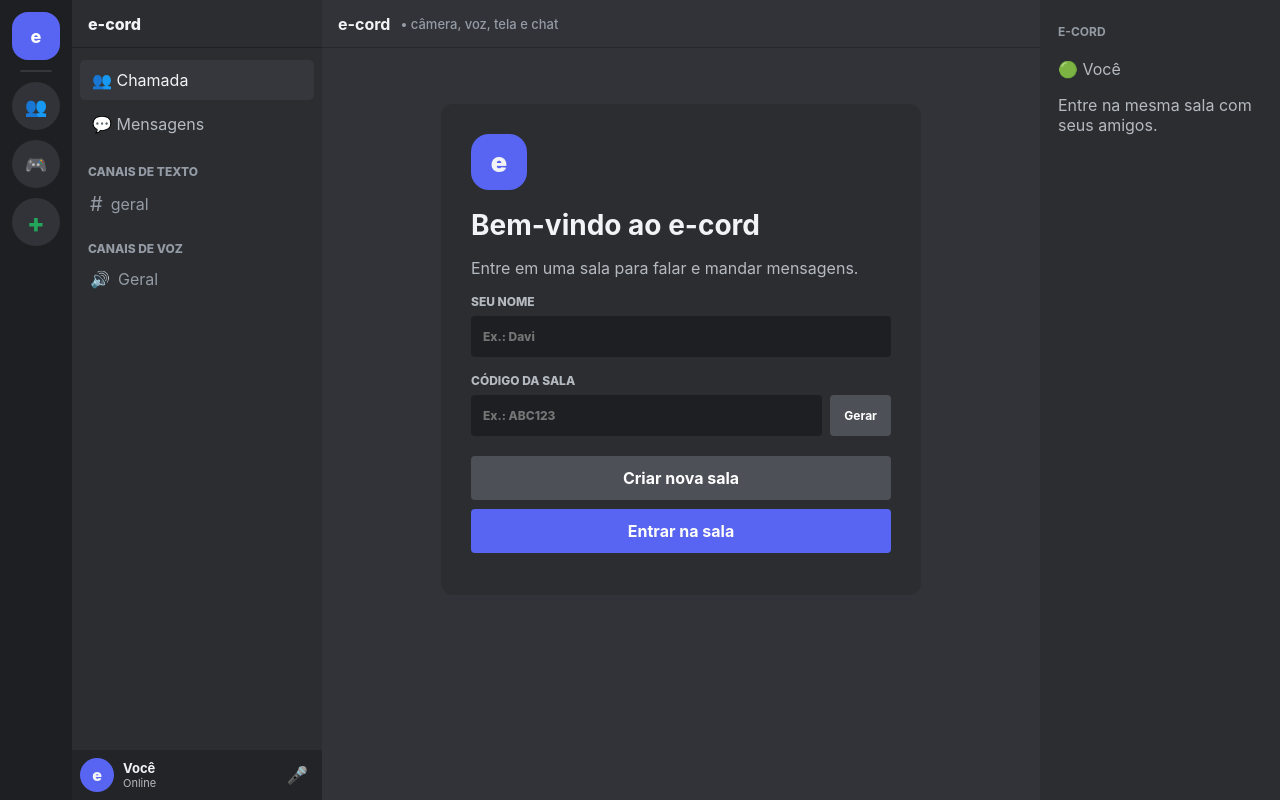
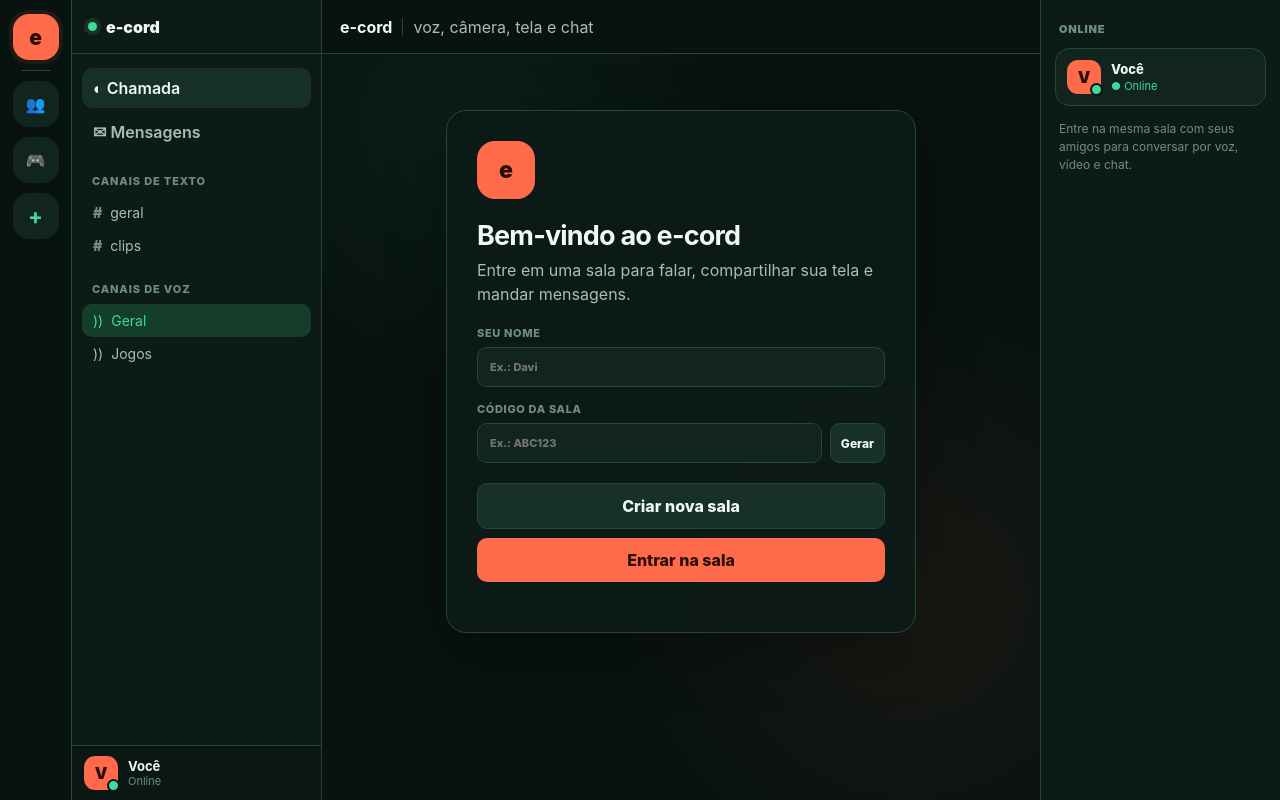
Before and after one commit to freitadas/d2-camera, a website: page index.html in a window 1280 px wide. Drawn offline with nearby package versions, Linux system fonts and the light colour scheme; no server answers.

Commit message:
Add files via upload

```diff
--- a/index.html
+++ b/index.html
@@ -1,121 +1,168 @@
 <!doctype html>
 <html lang="pt-BR">
 <head>
-  <meta charset="UTF-8" />
-  <meta name="viewport" content="width=device-width, initial-scale=1.0" />
-  <meta name="theme-color" content="#1e1f22" />
+<meta charset="UTF-8">
+<meta name="viewport" content="width=device-width, initial-scale=1.0">
+<meta name="theme-color" content="#08120f">
 <title>e-cord</title>
 <style>
-    :root{font-family:Inter,ui-sans-serif,system-ui,-apple-system,BlinkMacSystemFont,"Segoe UI",sans-serif;color:#f2f3f5;background:#313338}
-    *{box-sizing:border-box}html,body{margin:0;min-height:100%;background:#313338}body{min-height:100vh}
-    button,input{font:inherit}.hidden{display:none!important}button{cursor:pointer}
-    .desktop{display:grid;grid-template-columns:72px 250px minmax(0,1fr) 240px;min-height:100vh}
-    .servers{background:#1e1f22;padding:12px 0;display:flex;flex-direction:column;align-items:center;gap:10px}
-    .server-btn{width:48px;height:48px;border:0;border-radius:50%;background:#313338;color:#dbdee1;font-weight:800;font-size:18px}.server-btn:hover,.server-btn.active{border-radius:16px;background:#5865f2;color:white}.server-btn.add{color:#23a55a;font-size:26px}
-    .separator{width:32px;height:2px;background:#35363c;border-radius:4px}
-    .sidebar{background:#2b2d31;display:flex;flex-direction:column;min-width:0}
-    .sidebar-title{height:48px;padding:0 16px;display:flex;align-items:center;font-weight:800;border-bottom:1px solid #1f2023}
-    .sidebar-content{padding:10px 8px;flex:1}.side-item{width:100%;border:0;background:transparent;color:#b5bac1;padding:10px 12px;text-align:left;border-radius:5px;margin:2px 0}.side-item:hover,.side-item.active{background:#35373c;color:#f2f3f5}
-    .channel-title{font-size:12px;text-transform:uppercase;color:#949ba4;font-weight:800;margin:18px 8px 6px}.channel{display:flex;align-items:center;gap:8px;padding:7px 10px;color:#949ba4;border-radius:5px}
-    .hash{font-size:20px}.userbar{background:#232428;padding:8px;display:flex;align-items:center;gap:9px}.avatar{width:34px;height:34px;border-radius:50%;background:#5865f2;display:grid;place-items:center;font-weight:900}.user-meta{min-width:0;flex:1}.user-meta strong{display:block;font-size:13px}.user-meta span{display:block;font-size:11px;color:#b5bac1}.mini{border:0;background:transparent;color:#b5bac1;font-size:17px;padding:6px}
-    .main{min-width:0;background:#313338;position:relative;display:flex;flex-direction:column;min-height:100vh}.main-header{height:48px;border-bottom:1px solid #26272b;display:flex;align-items:center;padding:0 16px;gap:10px;font-weight:700}.main-header .muted{font-weight:500;color:#949ba4;font-size:13px}.content{flex:1;min-height:0;position:relative}
-    .members{background:#2b2d31;padding:20px 10px}.members h3{margin:4px 8px 12px;color:#949ba4;text-transform:uppercase;font-size:12px}.member{display:flex;align-items:center;gap:10px;padding:8px;color:#b5bac1}
-    .panel{width:min(480px,calc(100% - 32px));margin:0 auto;position:relative;top:7vh;padding:30px;border-radius:12px;background:#2b2d31}.brand{width:56px;height:56px;border-radius:18px;background:#5865f2;display:grid;place-items:center;font-size:27px;font-weight:900}.panel h1{margin:18px 0 6px;font-size:28px}.panel p{color:#b5bac1}
-    label{display:grid;gap:7px;margin-top:16px;color:#b5bac1;text-transform:uppercase;font-weight:800;font-size:12px}input{width:100%;border:0;background:#1e1f22;color:#f2f3f5;border-radius:4px;padding:13px 12px;outline:none}.room-row{display:grid;grid-template-columns:1fr auto;gap:8px}.entry-actions{display:grid;gap:9px;margin-top:20px}
-    .primary,.secondary,.control{border:0;border-radius:4px;padding:12px 14px;color:white;font-weight:700}.primary{background:#5865f2}.secondary{background:#4e5058}.full{width:100%}.error{color:#fa777c!important;font-size:12px}.hint{color:#c9cdfb!important;font-size:12px}
-    .call-view{height:calc(100vh - 48px);display:grid;grid-template-rows:auto 1fr auto;min-height:0}.topbar{display:flex;align-items:center;justify-content:space-between;gap:12px;padding:10px 14px;border-bottom:1px solid #26272b}.topbar span{color:#b5bac1;font-size:12px}.small{padding:8px 10px;font-size:12px}
-    .video-grid{overflow:auto;display:grid;grid-template-columns:repeat(auto-fit,minmax(280px,1fr));gap:12px;padding:14px;align-content:center}.video-card{position:relative;overflow:hidden;aspect-ratio:16/10;min-height:220px;background:#1e1f22;border-radius:8px}.video-card video{width:100%;height:100%;object-fit:cover;background:#111214}.video-card .name{position:absolute;left:10px;bottom:10px;background:rgba(0,0,0,.62);padding:5px 8px;border-radius:4px;font-size:12px;font-weight:700}
-    .controls{display:flex;justify-content:center;gap:10px;padding:12px;background:#2b2d31;border-top:1px solid #26272b;flex-wrap:wrap}.control{background:#4e5058;border-radius:50px;min-width:120px}.control.danger{background:#da373c}.control.sharing{background:#5865f2}
-    .chat-view{height:calc(100vh - 48px);display:grid;grid-template-rows:auto 1fr auto;min-height:0}.chat-header{padding:14px 18px;border-bottom:1px solid #26272b;font-weight:800}.chat-messages{overflow:auto;padding:18px;display:flex;flex-direction:column;gap:12px}.chat-message{display:flex;flex-direction:column;gap:4px;background:#2b2d31;padding:10px 12px;border-radius:8px;max-width:75%;align-self:flex-start}.chat-message.mine{align-self:flex-end;background:#404675}.chat-message strong{font-size:12px;color:#c9cdfb}.chat-message span{white-space:pre-wrap;overflow-wrap:anywhere}.chat-compose{display:grid;grid-template-columns:1fr auto;gap:8px;padding:12px 14px;background:#2b2d31;border-top:1px solid #26272b}.chat-compose input{background:#383a40}.chat-compose button{min-width:90px}
-    @media(max-width:1050px){.desktop{grid-template-columns:72px 220px minmax(0,1fr)}.members{display:none}}
-    @media(max-width:760px){.desktop{grid-template-columns:64px minmax(0,1fr)}.sidebar{display:none}.video-grid{grid-template-columns:1fr}.control{min-width:auto;flex:1 1 42%}}
+:root{
+  --bg0:#08120f;--bg1:#0d1b17;--bg2:#12241e;--bg3:#183128;--line:#24473b;
+  --text:#eff8f3;--muted:#a8beb4;--low:#6f8e81;--coral:#ff6b4a;--coral2:#ff7c5f;
+  --mint:#41d99a;--mintbg:#153d2c;--danger:#df4c4c;
+  font-family:Inter,ui-sans-serif,system-ui,-apple-system,BlinkMacSystemFont,"Segoe UI",sans-serif;
+}
+*{box-sizing:border-box}html,body{margin:0;min-height:100%;background:var(--bg0);color:var(--text)}
+body{min-height:100vh;overflow:hidden}button,input{font:inherit}button{cursor:pointer}.hidden{display:none!important}
+.app{display:grid;grid-template-columns:72px 250px minmax(0,1fr) 240px;min-height:100vh}
+.rail{background:var(--bg0);border-right:1px solid var(--line);padding:14px 0;display:flex;flex-direction:column;align-items:center;gap:10px}
+.logo,.railbtn{width:46px;height:46px;border:0;border-radius:16px;display:grid;place-items:center}
+.logo{background:var(--coral);color:#281009;font-weight:900;font-size:21px;box-shadow:0 0 0 4px rgba(255,107,74,.09)}
+.railbtn{background:var(--bg2);color:var(--muted);font-weight:700}.railbtn:hover{background:var(--bg3);color:var(--text)}.railbtn.add{color:var(--mint);font-size:22px}
+.sep{width:30px;height:1px;background:var(--line)}
+.sidebar{background:var(--bg1);border-right:1px solid var(--line);display:flex;flex-direction:column}
+.sidehead{height:54px;padding:0 16px;border-bottom:1px solid var(--line);display:flex;align-items:center;gap:9px;font-weight:900}
+.dot{width:9px;height:9px;border-radius:50%;background:var(--mint);box-shadow:0 0 0 4px rgba(65,217,154,.12)}
+.sidecontent{padding:12px 10px;flex:1}.sideitem{width:100%;border:0;background:transparent;color:var(--muted);padding:10px 11px;border-radius:10px;text-align:left;margin:2px 0;font-weight:600}
+.sideitem:hover,.sideitem.active{background:var(--bg3);color:var(--text)}
+.label{margin:20px 10px 8px;color:var(--low);font-size:11px;font-weight:800;letter-spacing:.08em;text-transform:uppercase}
+.channel{padding:8px 11px;border-radius:10px;color:var(--muted);display:flex;align-items:center;gap:8px;font-size:14px}.channel:hover{background:var(--bg2);color:var(--text)}
+.channel.live{background:var(--mintbg);color:var(--mint)}.hash{color:var(--low);font-weight:900}
+.userbar{border-top:1px solid var(--line);background:#0b1714;padding:10px 12px;display:flex;align-items:center;gap:10px}
+.avatar{width:34px;height:34px;border-radius:11px;background:var(--coral);color:#2a1009;display:grid;place-items:center;font-weight:900;position:relative}
+.avatar:after{content:"";position:absolute;right:-2px;bottom:-2px;width:9px;height:9px;border-radius:50%;background:var(--mint);border:2px solid #0b1714}
+.user strong,.user span{display:block}.user strong{font-size:13px}.user span{font-size:11px;color:var(--low)}
+.main{min-width:0;min-height:100vh;display:flex;flex-direction:column;background:radial-gradient(circle at 20% 15%,rgba(65,217,154,.06),transparent 30%),radial-gradient(circle at 82% 75%,rgba(255,107,74,.07),transparent 35%),var(--bg0)}
+.mainhead{height:54px;padding:0 18px;border-bottom:1px solid var(--line);display:flex;align-items:center;gap:10px;color:var(--muted);background:rgba(8,18,15,.9)}
+.mainhead strong{color:var(--text)}.vsep{width:1px;height:18px;background:var(--line)}.content{flex:1;min-height:0;position:relative}
+.panel{width:min(470px,calc(100% - 34px));position:relative;top:7vh;margin:0 auto;background:rgba(13,27,23,.96);border:1px solid var(--line);box-shadow:0 18px 60px rgba(0,0,0,.28);border-radius:20px;padding:30px}
+.mark{width:58px;height:58px;border-radius:18px;background:var(--coral);color:#281009;display:grid;place-items:center;font-weight:900;font-size:23px}
+.panel h1{margin:20px 0 6px;font-size:27px;letter-spacing:-.03em}.panel>p{color:var(--muted);margin:0 0 20px;line-height:1.5}
+label{display:grid;gap:7px;margin-top:15px;color:var(--low);text-transform:uppercase;letter-spacing:.06em;font-size:11px;font-weight:800}
+input{width:100%;border:1px solid var(--line);background:var(--bg2);color:var(--text);border-radius:10px;padding:12px;outline:none}input:focus{border-color:var(--coral);box-shadow:0 0 0 3px rgba(255,107,74,.08)}
+.roomrow{display:grid;grid-template-columns:1fr auto;gap:8px}.actions{display:grid;gap:9px;margin-top:20px}
+.btn,.control{border:0;color:white;font-weight:800}.btn{border-radius:10px;padding:12px 14px}.primary{background:var(--coral);color:#291109}.primary:hover{background:var(--coral2)}
+.secondary{background:var(--bg3);border:1px solid var(--line);color:var(--text)}.small{padding:8px 10px;font-size:12px}.error{color:#ff8d8d!important;font-size:12px}.hint{color:var(--mint)!important;font-size:12px}
+.call{height:calc(100vh - 54px);display:grid;grid-template-rows:auto 1fr auto;min-height:0}
+.callbar{padding:11px 14px;border-bottom:1px solid var(--line);display:flex;align-items:center;justify-content:space-between;gap:12px;background:rgba(13,27,23,.9)}
+.calltitle{display:grid;gap:2px}.calltitle strong{color:var(--mint)}.calltitle span{color:var(--muted);font-size:12px}#callStatus{color:var(--coral);font-weight:800}
+.video-grid{overflow:auto;display:grid;grid-template-columns:repeat(auto-fit,minmax(290px,1fr));gap:12px;padding:14px;align-content:center}
+.video-card{position:relative;overflow:hidden;aspect-ratio:16/10;min-height:220px;border-radius:14px;background:var(--bg1);border:1px solid var(--line)}
+.video-card video{width:100%;height:100%;object-fit:cover;background:#050807;display:block}.video-card .name{position:absolute;left:10px;bottom:10px;background:rgba(5,8,7,.74);padding:6px 9px;border-radius:8px;font-size:12px;font-weight:800}
+.controls{display:flex;justify-content:center;gap:9px;flex-wrap:wrap;padding:12px;border-top:1px solid var(--line);background:rgba(13,27,23,.95)}
+.control{min-width:125px;border-radius:999px;padding:11px 15px;background:var(--bg3);border:1px solid var(--line)}.control.off{color:var(--muted);background:#1a2421}.control.sharing{background:var(--mintbg);color:var(--mint)}.control.danger{background:var(--danger);border-color:transparent}
+.chat{height:calc(100vh - 54px);display:grid;grid-template-rows:auto 1fr auto;min-height:0}.chathead{padding:14px 18px;border-bottom:1px solid var(--line);font-weight:900}.chathead span{color:var(--low);font-weight:600;font-size:12px;margin-left:8px}
+.chatmsgs{overflow:auto;padding:20px;display:flex;flex-direction:column;gap:12px}.chat-message{display:flex;flex-direction:column;gap:4px;max-width:min(72%,680px);align-self:flex-start;background:var(--bg2);border:1px solid var(--line);border-radius:14px;padding:10px 12px}
+.chat-message.mine{align-self:flex-end;background:#4b261d;border-color:rgba(255,107,74,.28)}.chat-message strong{color:var(--mint);font-size:12px}.chat-message span{overflow-wrap:anywhere;white-space:pre-wrap;line-height:1.45}
+.compose{display:grid;grid-template-columns:1fr auto;gap:8px;padding:12px 14px;border-top:1px solid var(--line);background:var(--bg1)}
+.right{background:var(--bg1);border-left:1px solid var(--line);padding:18px 14px}.righttitle{color:var(--low);text-transform:uppercase;letter-spacing:.07em;font-size:11px;font-weight:900;margin:4px 4px 12px}
+.presence{padding:11px;border-radius:14px;background:var(--bg2);border:1px solid var(--line);display:flex;align-items:center;gap:10px}.presence .name{font-size:13px;font-weight:800}.presence .status{color:var(--mint);font-size:11px;margin-top:2px}
+.righthint{color:var(--low);font-size:12px;line-height:1.5;margin:14px 4px 0}
+@media(max-width:1080px){.app{grid-template-columns:72px 230px minmax(0,1fr)}.right{display:none}}
+@media(max-width:760px){body{overflow:auto}.app{grid-template-columns:62px minmax(0,1fr)}.sidebar{display:none}.panel{top:3vh;padding:22px}.video-grid{grid-template-columns:1fr;padding:8px}.video-card{min-height:180px}.control{min-width:auto;flex:1 1 42%;font-size:12px}.chat-message{max-width:88%}}
 </style>
 </head>
 <body>
-  <div class="desktop">
-    <aside class="servers">
-      <button class="server-btn active" title="e-cord">e</button>
-      <div class="separator"></div>
-      <button class="server-btn" title="Amigos">👥</button>
-      <button class="server-btn" title="Sala">🎮</button>
-      <button class="server-btn add" title="Adicionar">+</button>
+<div class="app">
+  <aside class="rail">
+    <div class="logo">e</div>
+    <div class="sep"></div>
+    <button class="railbtn" type="button">👥</button>
+    <button class="railbtn" type="button">🎮</button>
+    <button class="railbtn add" type="button">+</button>
   </aside>
 
   <aside class="sidebar">
-      <div class="sidebar-title">e-cord</div>
-      <div class="sidebar-content">
-        <button id="friendsBtn" class="side-item active">👥 Chamada</button>
-        <button id="messagesBtn" class="side-item">💬 Mensagens</button>
-        <div class="channel-title">Canais de texto</div>
+    <div class="sidehead"><span class="dot"></span><span>e-cord</span></div>
+    <div class="sidecontent">
+      <button id="friendsBtn" class="sideitem active" type="button">◐ Chamada</button>
+      <button id="messagesBtn" class="sideitem" type="button">✉ Mensagens</button>
+
+      <div class="label">Canais de texto</div>
       <div class="channel"><span class="hash">#</span> geral</div>
-        <div class="channel-title">Canais de voz</div>
-        <div class="channel"><span>🔊</span> Geral</div>
+      <div class="channel"><span class="hash">#</span> clips</div>
+
+      <div class="label">Canais de voz</div>
+      <div class="channel live"><span>))</span> Geral</div>
+      <div class="channel"><span>))</span> Jogos</div>
     </div>
+
     <div class="userbar">
-        <div class="avatar">e</div>
-        <div class="user-meta"><strong>Você</strong><span>Online</span></div>
-        <button class="mini" title="Microfone">🎤</button>
+      <div class="avatar">V</div>
+      <div class="user"><strong>Você</strong><span>Online</span></div>
     </div>
   </aside>
 
   <main class="main">
-      <header class="main-header">e-cord <span class="muted">• câmera, voz, tela e chat</span></header>
+    <header class="mainhead">
+      <strong>e-cord</strong>
+      <span class="vsep"></span>
+      <span>voz, câmera, tela e chat</span>
+    </header>
+
     <div class="content">
       <section id="joinView" class="panel">
-          <div class="brand">e</div>
+        <div class="mark">e</div>
         <h1>Bem-vindo ao e-cord</h1>
-          <p>Entre em uma sala para falar e mandar mensagens.</p>
+        <p>Entre em uma sala para falar, compartilhar sua tela e mandar mensagens.</p>
 
         <label>Seu nome
-            <input id="usernameInput" maxlength="30" placeholder="Ex.: Davi" />
+          <input id="usernameInput" maxlength="30" placeholder="Ex.: Davi" autocomplete="name">
         </label>
 
         <label>Código da sala
-            <div class="room-row">
-              <input id="roomInput" maxlength="24" placeholder="Ex.: ABC123" />
-              <button id="randomRoomBtn" class="secondary" type="button">Gerar</button>
+          <div class="roomrow">
+            <input id="roomInput" maxlength="24" placeholder="Ex.: ABC123">
+            <button id="randomRoomBtn" class="btn secondary small" type="button">Gerar</button>
           </div>
         </label>
 
-          <div class="entry-actions">
-            <button id="createRoomBtn" class="secondary full" type="button">Criar nova sala</button>
-            <button id="joinBtn" class="primary" type="button">Entrar na sala</button>
+        <div class="actions">
+          <button id="createRoomBtn" class="btn secondary" type="button">Criar nova sala</button>
+          <button id="joinBtn" class="btn primary" type="button">Entrar na sala</button>
         </div>
+
         <p id="inviteHint" class="hint hidden">Você abriu um convite. Digite seu nome e entre.</p>
-          <p id="joinError" class="error"></p>
+        <p id="joinError" class="error" aria-live="polite"></p>
       </section>
 
-        <section id="callView" class="call-view hidden">
-          <header class="topbar">
-            <div><strong>🔊 Geral</strong><br><span>Sala <b id="roomLabel"></b> · <span id="callStatus">Conectando...</span></span></div>
-            <button id="copyRoomBtn" class="secondary small" type="button">Copiar link da sala</button>
+      <section id="callView" class="call hidden">
+        <header class="callbar">
+          <div class="calltitle">
+            <strong>)) Geral</strong>
+            <span>Sala <b id="roomLabel"></b> · <span id="callStatus">Conectando...</span></span>
+          </div>
+          <button id="copyRoomBtn" class="btn secondary small" type="button">Copiar link</button>
         </header>
 
         <div id="videoGrid" class="video-grid"></div>
 
         <footer class="controls">
           <button id="micBtn" class="control" type="button">🎤 Microfone</button>
-            <button id="cameraBtn" class="control" type="button">📷 Câmera</button>
+          <button id="cameraBtn" class="control off" type="button">📷 Ligar câmera</button>
           <button id="screenBtn" class="control" type="button">🖥️ Compartilhar tela</button>
           <button id="leaveBtn" class="control danger" type="button">☎ Sair</button>
         </footer>
       </section>
 
-        <section id="chatView" class="chat-view hidden">
-          <div class="chat-header">💬 Mensagens da sala</div>
-          <div id="chatMessages" class="chat-messages"></div>
-          <div class="chat-compose">
-            <input id="chatInput" maxlength="500" placeholder="Escreva uma mensagem..." />
-            <button id="sendChatBtn" class="primary" type="button">Enviar</button>
+      <section id="chatView" class="chat hidden">
+        <div class="chathead">✉ Mensagens <span>chat da sala atual</span></div>
+        <div id="chatMessages" class="chatmsgs"></div>
+        <div class="compose">
+          <input id="chatInput" maxlength="500" placeholder="Escreva uma mensagem...">
+          <button id="sendChatBtn" class="btn primary" type="button">Enviar</button>
         </div>
       </section>
     </div>
   </main>
 
-    <aside class="members">
-      <h3>e-cord</h3>
-      <div class="member">🟢 Você</div>
-      <div class="member">Entre na mesma sala com seus amigos.</div>
+  <aside class="right">
+    <div class="righttitle">Online</div>
+    <div class="presence">
+      <div class="avatar">V</div>
+      <div><div class="name">Você</div><div class="status">● Online</div></div>
+    </div>
+    <p class="righthint">Entre na mesma sala com seus amigos para conversar por voz, vídeo e chat.</p>
   </aside>
 </div>
 
```
Lines whose indentation alone changed are shown as unchanged.
